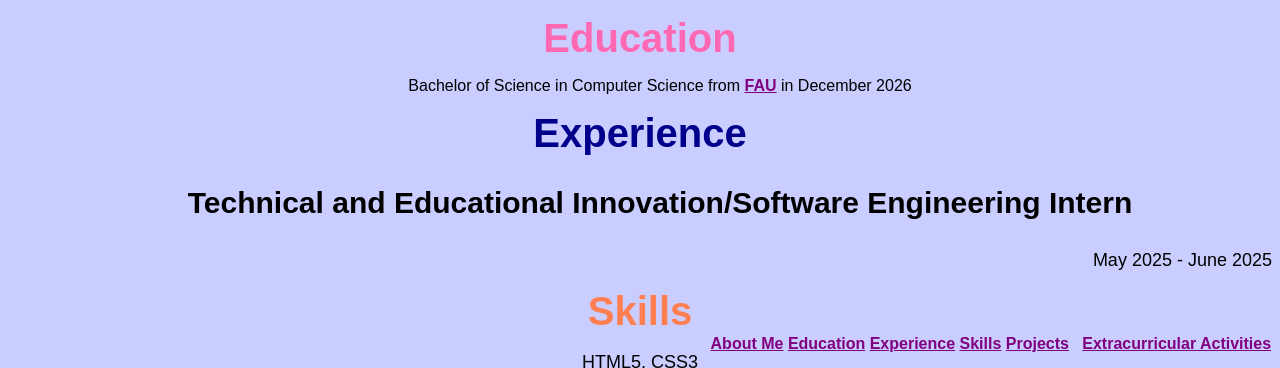
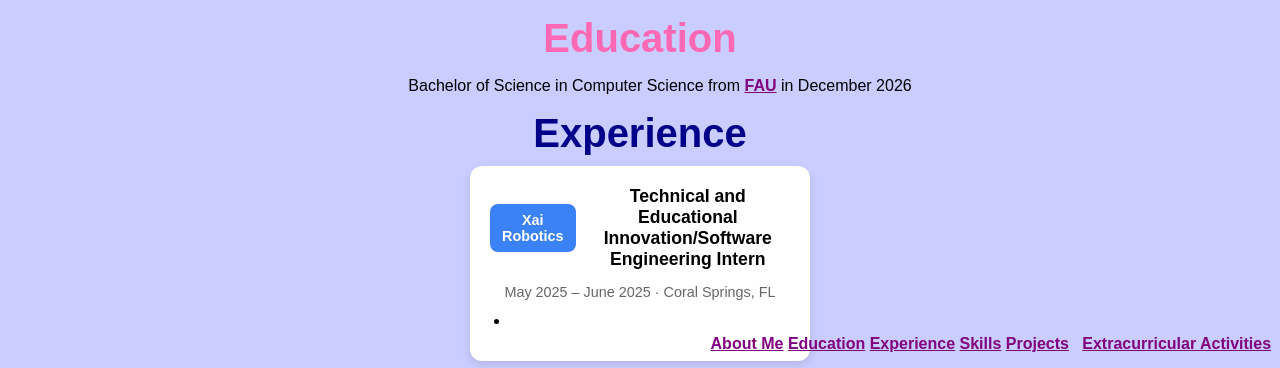
Before and after one commit to ashamarieparke/ashamarieparke.github.io, a website: page index.html in a window 1280 px wide. Shown: the part 427-795 px from the top of the page. Drawn offline with nearby package versions, Linux system fonts and the light colour scheme.

Commit message:
fixed experience section

```diff
--- a/index.html
+++ b/index.html
@@ -1,5 +1,6 @@
 <!DOCTYPE html>
 <html lang="en">
+
 <head>
     <meta charset="utf-8" />
     <title>Ashamarie's Website</title>
@@ -23,11 +24,12 @@
             Computer Science student at Florida Atlantic University.
             I am interested in Software Engineering, Artificial Intelligence, and Robotics.
             After graduation, I would love to work with a company that wants to change people’s lives for the
-        better. My email and github are below. If you would like to connect, please click on the Linkedin button!</p>
+            better. My email and github are below. If you would like to connect, please click on the Linkedin button!
+        </p>
     </div>
     <!--menu info-->
     <section>
-    <div style= "bottom:20px;" id="menuContent">
+        <div style="bottom:20px;" id="menuContent">
             <a href="#header"><span>About Me</span></a>
             <a href="#Education"><span>Education</span></a>
             <a href="#Experience"><span>Experience</span></a>
@@ -72,10 +74,26 @@
     <section>
         <div id="Experience">
             <h2 style="color: darkblue;">Experience</h2>
+            <div class="card-container">
+                <!--card 1-->
+                <div class="experience-card">
+                    <div class="card-header">
+                        <div class="company-logo">Xai Robotics</div>
+                        <h3>Technical and Educational Innovation/Software Engineering Intern</h3>
+                    </div>
+                    <p class="date-location">May 2025 – June 2025 · Coral Springs, FL</p>
                     <ul>
-            <h3 style="font-size: 30px;"><b>Technical and Educational Innovation/Software Engineering Intern</h3></b>
-            <p style="text-align:right;" >May 2025 - June 2025</p>
+                        <li></li>
                     </ul>
+                </div>
+
+
+            </div>
+            <!-- <ul>
+                <h3 style="font-size: 30px;"><b>Technical and Educational Innovation/Software Engineering Intern</h3>
+                </b>
+                <p style="text-align:right;">May 2025 - June 2025</p>
+            </ul> -->
         </div>
     </section>
     <!--Experience with Programming Languages-->
@@ -98,13 +116,17 @@
                 <th>Description</th>
                 <th>Language(s) Used</th>
             </tr>
-             <td><a href="https://github.com/ashamarieparke/RecipePal" target="_blank"><span>RecipePal App</span></a></td>
-                <td>An iOS app that allows the user to search for recipes based on the ingredients that they have at home.</td>
+            <td><a href="https://github.com/ashamarieparke/RecipePal" target="_blank"><span>RecipePal App</span></a>
+            </td>
+            <td>An iOS app that allows the user to search for recipes based on the ingredients that they have at home.
+            </td>
             <td>Swift,SwiftUI, Xcode</td>
             </tr>
             <tr>
-                <td><a href="https://github.com/ashamarieparke/readme-generator" target="_blank"><span>ReadMe Generator for GitHub </span></a></td>
-                <td>A readme generator that allows developers/engineers to create a README template that they can use to showcase information based on their projects.</td>
+                <td><a href="https://github.com/ashamarieparke/readme-generator" target="_blank"><span>ReadMe Generator
+                            for GitHub </span></a></td>
+                <td>A readme generator that allows developers/engineers to create a README template that they can use to
+                    showcase information based on their projects.</td>
                 <td>JavaScript, Node.JS, Command Line Interface</td>
             </tr>
             <tr>
@@ -127,7 +149,7 @@
                             Website</span></a></td>
                 <td>Built a website showcasing my personal projects, accomplishments, education, skills, and contact
                     information.</td>
-                <td>HTML5/CSS3,Bootscrap, JavaScript</td>
+                <td>HTML5/CSS3,Bootstrap, JavaScript</td>
             </tr>
         </table>
     </section>
@@ -143,4 +165,5 @@
     </section>
 </body>
 <footer>&copy; Enjoy! Ashamarie Parke 2025</footer>
+
 </html>
--- a/styles.css
+++ b/styles.css
@@ -3,17 +3,18 @@ h2,
 h1 {
     color: rgb(173, 173, 255);
     text-align: center;
-   /* font-family: -apple-system, BlinkMacSystemFont, "Segoe UI", Roboto, "Helvetica Neue", Arial, "Noto Sans", sans-serif, "Apple Color Emoji", "Segoe UI Emoji", "Segoe UI Symbol", "Noto Color Emoji";*/
+    /* font-family: -apple-system, BlinkMacSystemFont, "Segoe UI", Roboto, "Helvetica Neue", Arial, "Noto Sans", sans-serif, "Apple Color Emoji", "Segoe UI Emoji", "Segoe UI Symbol", "Noto Color Emoji";*/
     font-family: "Poppins", sans-serif;
     font-size: 40px;
-    margin:10px;
+    margin: 10px;
 }
+
 /* pic and bio*/
 .picAndBio {
     display: flex;
     flex-direction: row;
     align-items: center;
-    justify-content:space-between;
+    justify-content: space-between;
     margin-right: 290px;
     margin-left: 50px;
 
@@ -33,13 +34,15 @@ h1 {
 
 
 }
+
 /* icons*/
-i{
+i {
     cursor: pointer;
     font-size: 50px;
     justify-content: space-between;
     padding-left: 30px;
 }
+
 /* menu content*/
 #menuContent {
     display: inline-block;
@@ -80,9 +83,11 @@ div {
     font-family: "Poppins", sans-serif;
 
 }
+
 li {
-     font-family: "Poppins", sans-serif;
+    font-family: "Poppins", sans-serif;
 }
+
 /*skills */
 .skillList {
     list-style-type: square;
@@ -135,3 +140,93 @@ table {
     text-align: center;
     font-family: Cambria, Cochin, Georgia, Times, 'Times New Roman', serif;
 }
+
+th {
+    background-color: lightgray;
+}
+
+/*-- Experience Section Styles --*/
+/* This section styles the experience cards, including layout, colors, and typography */
+/* It ensures a clean and modern look for the experience section of the portfolio */
+/* It uses flexbox for responsive design and hover effects for interactivity */
+#experience {
+    font-family: 'Segoe UI', sans-serif;
+    padding: 40px 20px;
+    max-width: 1000px;
+    margin: auto;
+}
+
+#experience h2 {
+    text-align: center;
+    margin-bottom: 40px;
+}
+
+.card-container {
+    display: flex;
+    flex-wrap: wrap;
+    justify-content: center;
+    gap: 30px;
+}
+
+.experience-card {
+    background-color: #fff;
+    border-radius: 12px;
+    box-shadow: 0 4px 10px rgba(0, 0, 0, 0.1);
+    width: 300px;
+    padding: 20px;
+    transition: transform 0.2s;
+}
+
+.experience-card:hover {
+    transform: translateY(-5px);
+}
+
+.card-header {
+    display: flex;
+    align-items: center;
+    gap: 10px;
+    margin-bottom: 10px;
+}
+
+.company-logo {
+    background-color: #3B82F6;
+    color: white;
+    font-weight: bold;
+    padding: 8px 12px;
+    border-radius: 8px;
+    font-size: 0.9em;
+}
+
+.experience-card h3 {
+    margin: 0;
+    font-size: 1.1em;
+}
+
+.date-location {
+    font-size: 0.9em;
+    color: #666;
+    margin-bottom: 10px;
+}
+
+.experience-card ul {
+    padding-left: 20px;
+    margin: 0;
+}
+
+.experience-card li {
+    margin-bottom: 8px;
+    line-height: 1.4;
+}
+
+.experience-card ul {
+    list-style-type: disc;
+    /* ensures bullet points */
+    padding-left: 20px;
+    /* space before bullets */
+    margin: 0;
+}
+
+.experience-card li {
+    margin-bottom: 8px;
+    line-height: 1.4;
+}
```
Lines whose indentation alone changed are shown as unchanged.
